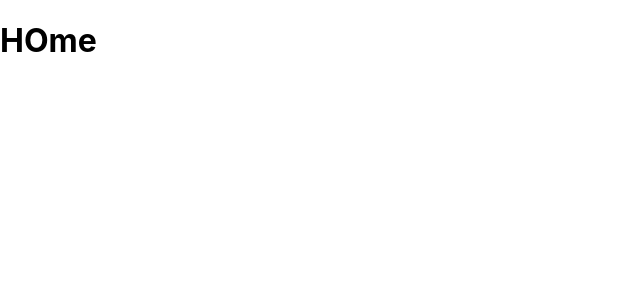
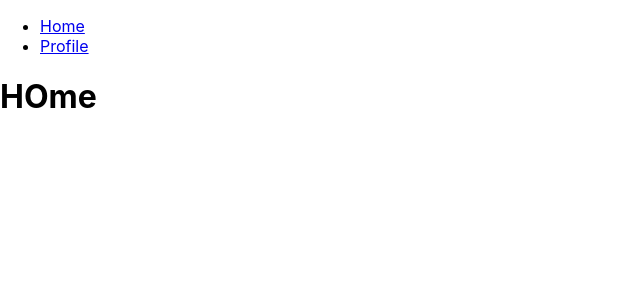
Before and after one commit to ravencruz/mecca-react-auth, a React (Create React App) app: page / in a window 1280 px wide. Shown: the top 300 px of the page, without its empty margins (0-640 px from the left). Built offline with nearby package versions, Linux system fonts and the light colour scheme.

Commit message:
fea: nav bar barehand

```diff
--- a/src/App.js
+++ b/src/App.js
@@ -6,11 +6,14 @@
 import Profile from './Profile'
 import { Component } from 'react';
 
+import Nav from "./Nav";
+
 class App extends Component {
 
   render() {
     return (
       <>
+        <Nav></Nav>
         <Route path='/' exact component={Home}></Route>
         <Route path='/profile' component={Profile}></Route>
       </>
--- /dev/null
+++ b/src/Nav.js
@@ -0,0 +1,20 @@
+import React, { Component } from 'react';
+import { Link } from 'react-router-dom'
+
+class Nav extends Component {
+    render() {
+        return (
+            <ul>
+                <li>
+                    <Link to="/">Home</Link>
+                </li>
+                <li>
+                    <Link to="/profile">Profile</Link>
+                </li>
+            </ul>
+        );
+    }
+}
+
+
+export default Nav;
```
Also changed, not shown: 1 other file (tests, documents, lock files or other folders).
